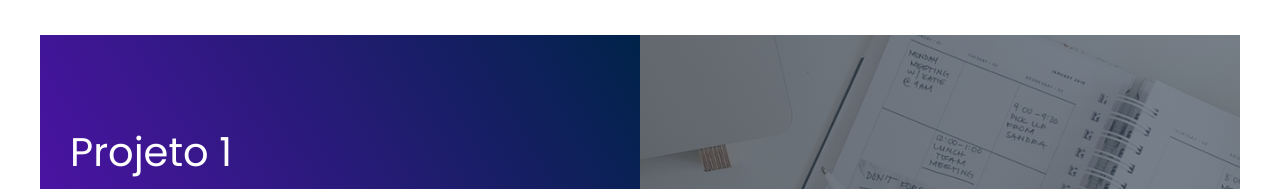
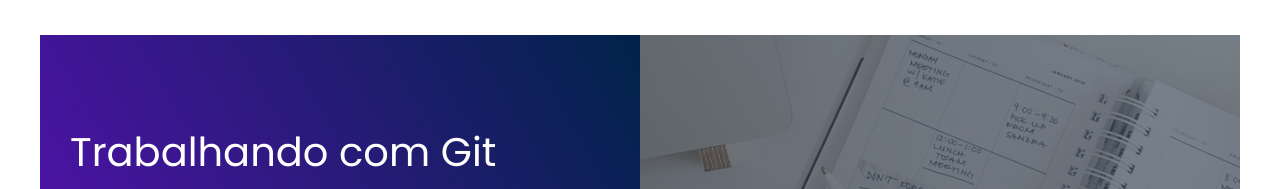
Before and after one commit to Giselle1970/teste, a plain HTML site: page index.html in a window 1280 px wide. Shown: the part 1140-1329 px from the top of the page. Drawn offline with Linux system fonts and the light colour scheme.

Commit message:
update name project description

```diff
--- a/index.html
+++ b/index.html
@@ -28,7 +28,7 @@
             <div class="all-projects">
                 <div class="project-item">
                     <div class="project-info">
-                        <h1>Projeto 1</h1>
+                        <h1>Trabalhando com Git</h1>
                         <h2>Codar é daora</h2>
                         <p>Lorem ipsum dolor sit amet, consectetur adipiscing elit. Donec nec eros leo. Vestibulum
                             aliquam vel libero eget porttitor. Nunc nisl nunc, suscipit quis quam ut, congue fermentum
```
